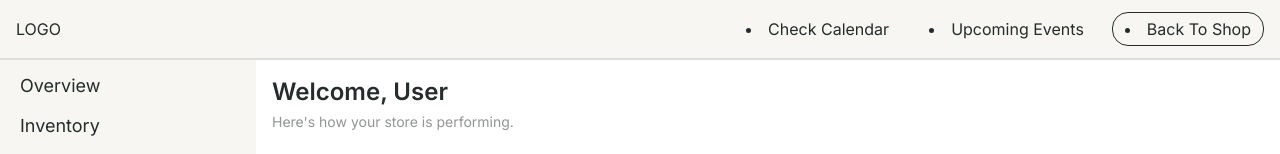
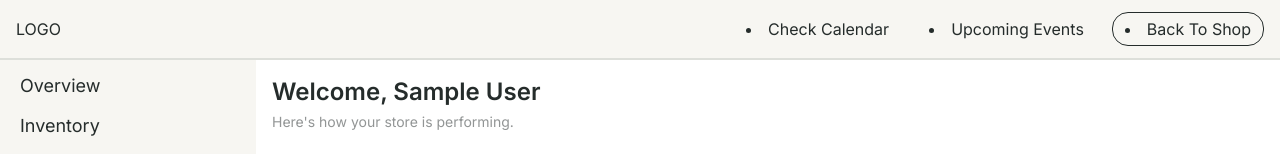
Before and after one commit to devMasrafi/MiniShop, a React (Vite) app in the folder client/: page /dashboard in a window 1280 px wide. Shown: the top 154 px of the page. Built offline with nearby package versions, Linux system fonts and the light colour scheme; no server answers; sample sign-in values are in the browser's storage.

Commit message:
server: routing and navigation fix, server script fix

```diff
--- a/client/src/component/LayoutComponents/Dashboard/DashboardLayout.jsx
+++ b/client/src/component/LayoutComponents/Dashboard/DashboardLayout.jsx
@@ -1,7 +1,28 @@
-import { Link, Outlet } from 'react-router'
+/* eslint-disable no-unused-vars */
+import { Link, Navigate, Outlet } from 'react-router'
 import DashboardSidebar from './DashboardSidebar'
+import { jwtDecode } from 'jwt-decode'
 
 const DashboardLayout = () => {
+  const token = localStorage.getItem('token')
+
+  if (!token) {
+    return <Navigate to="/auth" replace />
+  }
+
+  let userData
+
+  try {
+    userData = jwtDecode(token)
+  } catch (error) {
+    localStorage.removeItem('token')
+    return <Navigate to="/auth" replace />
+  }
+
+  if (userData.role !== 'admin' && userData.role !== 'employee') {
+    return <Navigate to="/products" replace />
+  }
+
   return (
     <main className="flex h-screen flex-col overflow-hidden">
       {/* Top Navbar */}
@@ -24,13 +45,13 @@ const DashboardLayout = () => {
       </header>
 
       {/* Sidebar + Dashboard Content */}
-      <div className="flex flex-1">
-        <aside className="w-64 overflow-y-auto">
-          <DashboardSidebar />
+      <div className="flex flex-1 overflow-hidden">
+        <aside className="w-64 shrink-0 overflow-y-auto">
+          <DashboardSidebar userData={userData} />
         </aside>
 
         <section className="flex-1 overflow-y-auto p-4">
-          <Outlet />
+          <Outlet context={userData} />
         </section>
       </div>
     </main>
--- a/client/src/component/LayoutComponents/Dashboard/DashboardSidebar.jsx
+++ b/client/src/component/LayoutComponents/Dashboard/DashboardSidebar.jsx
@@ -1,18 +1,22 @@
 import { Link } from 'react-router'
-
 import Logout from '../../AuthComponents/Logout'
 
-const DashboardSidebar = () => {
+const DashboardSidebar = ({ userData }) => {
   return (
     <main className="bg-canvas h-full w-64 px-5 py-3">
-      <div className="cap flex flex-col gap-y-3 text-lg capitalize">
-        <Link to="/dashboard/overview">overview</Link>
+      <div className="flex flex-col gap-y-3 text-lg capitalize">
+        <Link to="/dashboard/overview">Overview</Link>
         <Link to="/dashboard/inventory">Inventory</Link>
         <Link to="/dashboard/orders">Orders</Link>
         <Link to="/dashboard/products">Products</Link>
         <Link to="/dashboard/product-listings">Product Listings</Link>
-        <Link to="/dashboard/promotions">Promotions</Link>
+
+        {userData.role === 'admin' && (
+          <Link to="/dashboard/promotions">Promotions</Link>
+        )}
+
         <Link to="/dashboard/profile-settings">Profile Settings</Link>
+
         <Logout />
       </div>
     </main>
--- a/client/src/pages/DashboardPages/OverView.jsx
+++ b/client/src/pages/DashboardPages/OverView.jsx
@@ -2,12 +2,17 @@ import MetricCard from '../../component/CardComponents/MetricCard'
 import { IoWalletOutline } from 'react-icons/io5'
 import { FiShoppingBag } from 'react-icons/fi'
 import { CiTimer } from 'react-icons/ci'
+import { useOutletContext } from 'react-router'
 
 const OverView = () => {
+  const userData = useOutletContext()
+
   return (
     <main className="flex flex-col gap-6">
       <section>
-        <h1 className="text-inc text-2xl font-semibold">Welcome, User</h1>
+        <h1 className="text-inc text-2xl font-semibold capitalize">
+          Welcome, {userData.name}{' '}
+        </h1>
         <p className="text-inc/50 mt-1 text-sm">
           Here's how your store is performing.
         </p>
```
Also changed, not shown: 1 other file (tests, documents, lock files or other folders).
